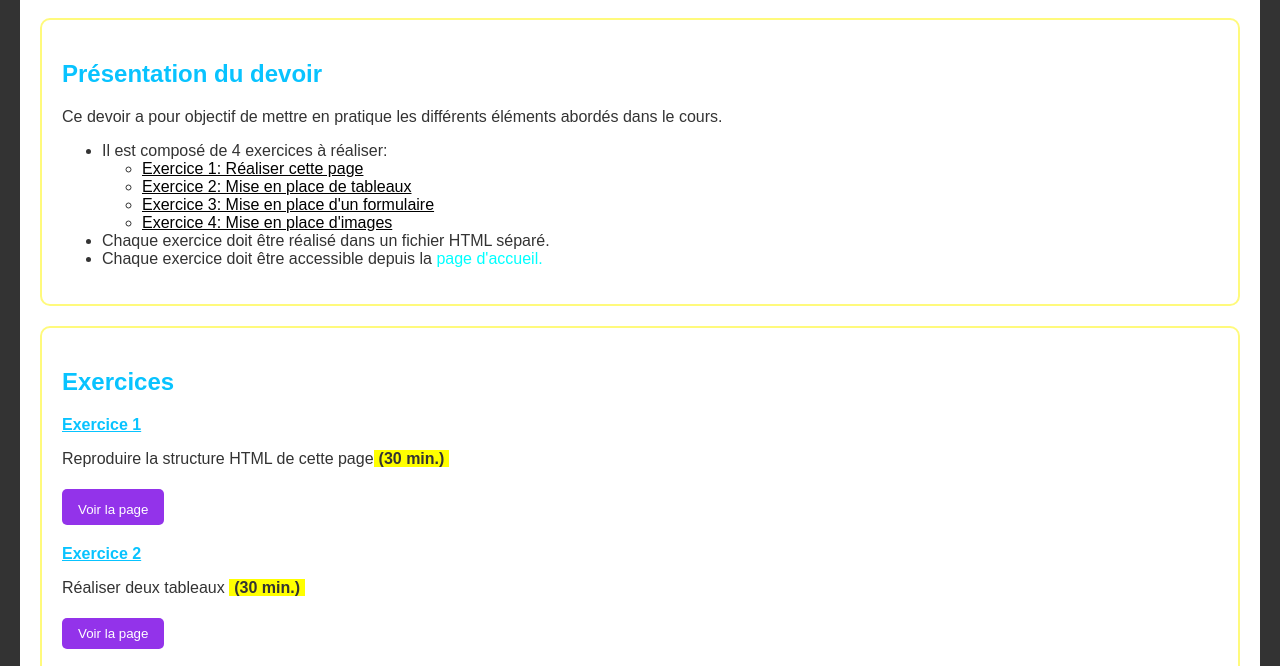
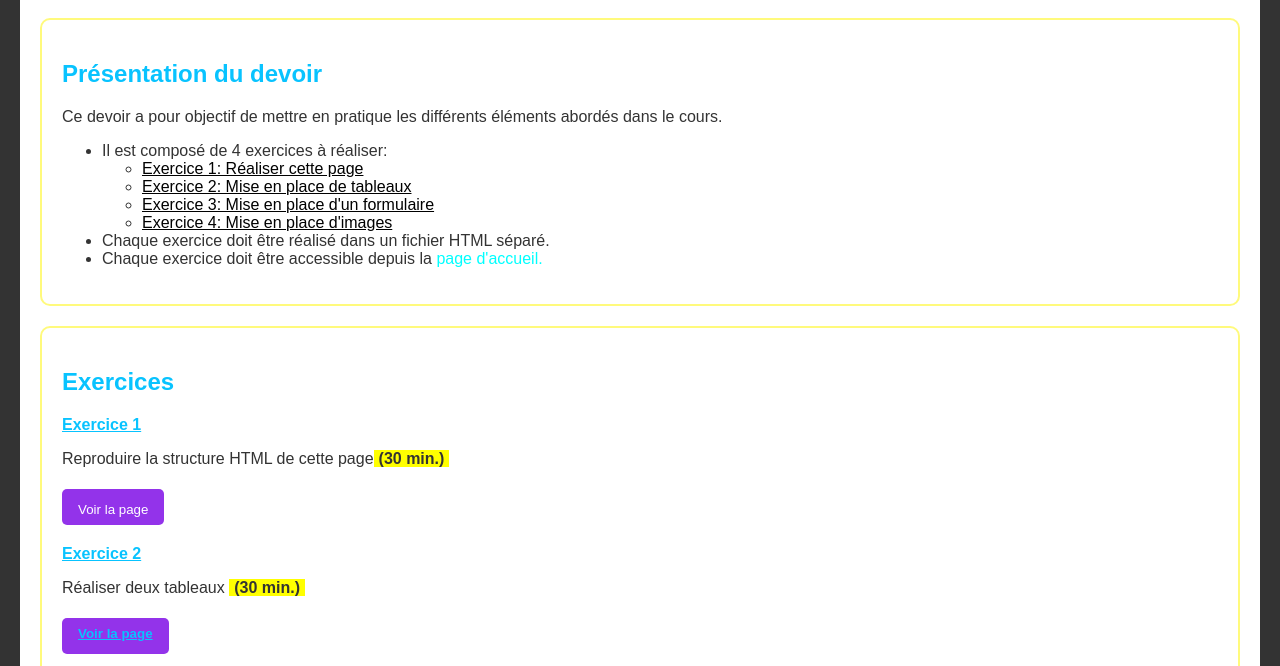
Before and after one commit to Clarcparoxysme/Exercice-1-CSS, a plain HTML site: page index.html in a window 1280 px wide. Shown: the part 128-794 px from the top of the page. Drawn offline with Linux system fonts and the light colour scheme.

Commit message:
Update index.html

```diff
--- a/index.html
+++ b/index.html
@@ -46,7 +46,7 @@
                 <div class="exercice">
                     <a href="https://clarcparoxysme.github.io/Exercice-2-CSS/">Exercice 2</a>
                     <p>Réaliser deux tableaux <span class="durée">(30 min.)</span></p>
-                    <button>Voir la page</button>
+                    <button><a href="https://clarcparoxysme.github.io/Exercice-2-CSS/">Voir la page</button>
                 </div>
                 <div class="exercice">
                     <a href="https://clarcparoxysme.github.io/Exercice-3-CSS/">Exercice 3</a>
```
